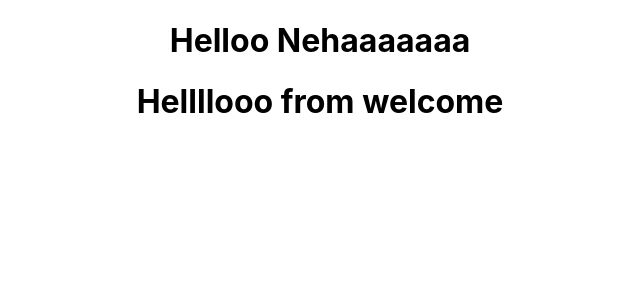
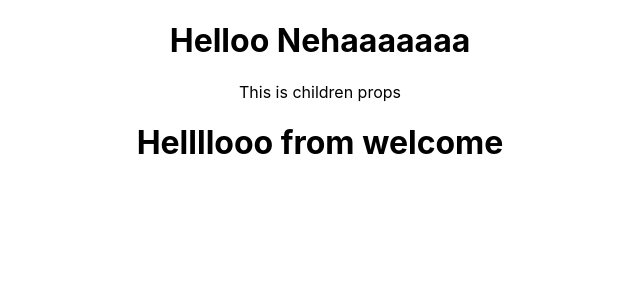
Before and after one commit to Nehavel/react_new, a React (Create React App) app in the folder learn_react/: page / in a window 1280 px wide. Shown: the top 300 px of the page, without its empty margins (320-960 px from the left). Built offline with nearby package versions, Linux system fonts and the light colour scheme.

Commit message:
props.children

```diff
--- a/learn_react/src/App.js
+++ b/learn_react/src/App.js
@@ -6,7 +6,9 @@ function App() {
   return (
     <div className="App">
       {/* call using function name */}
-      <Greet name="Nehaaaaaaa" />
+      <Greet name="Nehaaaaaaa">
+        <p>This is children props</p>
+      </Greet>
       <Welcome />
     </div>
   );
--- a/learn_react/src/components/Greet.js
+++ b/learn_react/src/components/Greet.js
@@ -1,7 +1,14 @@
 import React from "react";
 // names export if there is no default export
 const Greet = (props) => {
-  return <h1>Helloo {props?.name}</h1>;
+  return (
+    <div>
+      <h1>Helloo {props?.name}</h1>
+      {/* anything that are passed between the tags in parent (between the greet) are displayed here
+      If there is nothing like that nothing is displayed */}
+      {props.children}
+    </div>
+  );
 };
 // Named export
 //export const Greet = () => <h1>Nehaaaaaaaa</h1>
```
